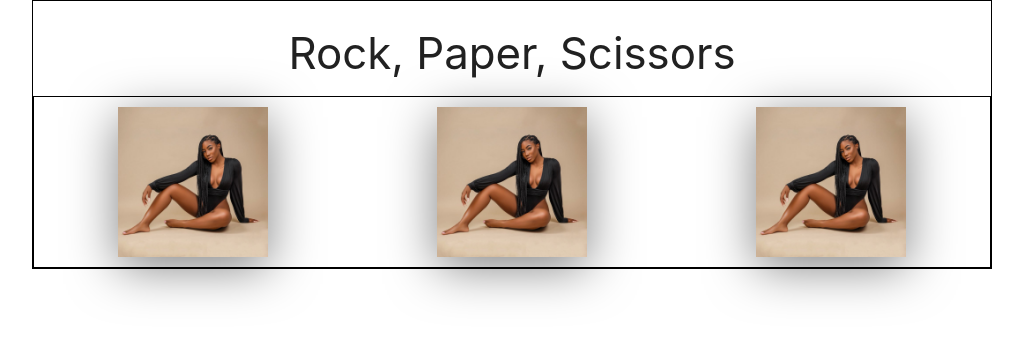
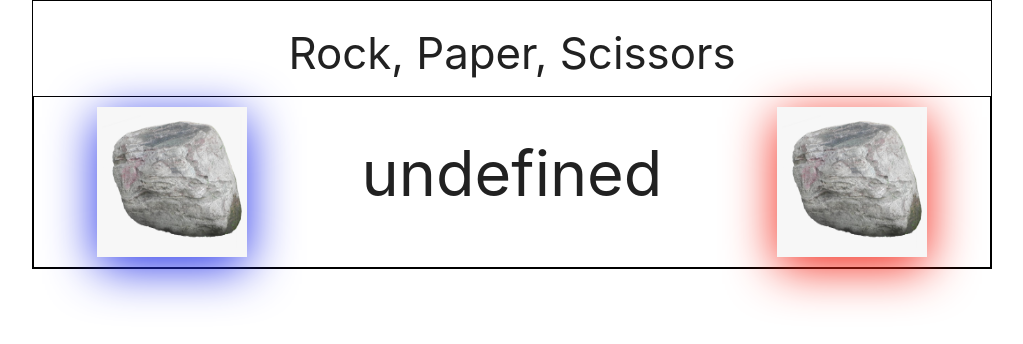
Before and after one commit to bouncei/rock-paper-scissors, a plain HTML site: page index.html in a window 1280 px wide. Both pictures are taken after a click on the picture 321 px from the left and 181 px from the top of the page. Shown: the whole page, without its empty margins (128-1151 px from the left). Drawn offline with nearby package versions, Linux system fonts and the light colour scheme.

Commit message:
verification

```diff
--- a/index.html
+++ b/index.html
@@ -19,8 +19,8 @@
         <!-- <button class="btn btn-primary green" id="" onclick="">Generate Button</button> -->
 
         <div class="flex-box-container-1" id="flex-rps">
-            <img src="static/images/IMG_20210124_180835.jpg" alt="" id="rock" onclick="rpsGame(this)">
-            <img src="static/images/IMG_20210124_180835.jpg" alt="" id="paper" onclick="rpsGame(this)">
+            <img src="static/images/rock.png" alt="" id="rock" onclick="rpsGame(this)">
+            <img src="static/images/paper.png" alt="" id="paper" onclick="rpsGame(this)">
             <img src="static/images/IMG_20210124_180835.jpg" alt="" id="scissors" onclick="rpsGame(this)">
 
 
--- a/static/js/main.js
+++ b/static/js/main.js
@@ -1,5 +1,92 @@
-function rpsGame(youChoice) {
-    console.log(youChoice);
-    console.log(youChoice.src);
+function rpsGame(yourChoice) {
+    console.log(yourChoice);
+    // console.log(youChoice.src);
+
+    var humanChoice, botChoice;
+
+    humanChoice = yourChoice.id;
+    botChoice = numberToChoice(randToRpsInt());
+
+    var result = decideWinner(humanChoice, botChoice);
+    console.log(result);
+
+    var message = finalMessage(result);
+
+
+    rpsFront(humanChoice, botChoice, message)
+
 
 }
+
+
+function randToRpsInt(){
+    return Math.floor(Math.random() * 3);
+}
+
+function numberToChoice (number){
+    return ['rock', 'paper', 'scissors'][number];
+}
+
+
+function decideWinner(yourChoice, computerChoice){
+    var rpsDatabase = {
+        'rock': {'paper': 0, 'rock': 0.5, 'scissors': 1},
+        'paper': {'scissors': 0, 'paper': 0.5, 'rock': 1},
+        'scissors': {'rock': 0, 'scissors': 0.5, 'paper': 1},
+
+    };
+
+    var yourResult = rpsDatabase[yourChoice][computerChoice];
+    var computerResult = rpsDatabase[computerChoice][yourChoice];
+
+    // console.log(yourChoice);
+
+    return [yourResult, computerResult]
+}
+
+
+function finalMessage(yourScore){
+    if (yourScore===0){
+        return "{'message': 'You Lost', 'color': 'red'}"
+
+    }else if (yourScore===0.5){
+        return "{'message': 'Draw', 'color': 'yellow'}"
+
+    }else{
+        return "{'message': 'You won!', 'color': 'green'}"
+
+    }
+
+}
+
+
+
+function rpsFront(humanImgChoice, botImgChoice, finalMessage){
+    var imagesDatabase = {
+        'rock': document.getElementById('rock').src,
+        'paper': document.getElementById('paper').src,
+        'scissors': document.getElementById('scissors').src,
+
+    }
+
+    document.getElementById('rock').remove()
+    document.getElementById('paper').remove()
+    document.getElementById('scissors').remove()
+
+
+    var humanDiv = document.createElement('div')
+    var messageDiv = document.createElement('div')
+    var botDiv = document.createElement('div')
+
+    humanDiv.innerHTML = "<img src='" + imagesDatabase[humanImgChoice] + "' style='box-shadow: 0px 10px 50px rgba(37, 50, 233, 1);'>"
+    messageDiv.innerHTML = "<h1 style='color: " + finalMessage['color'] + "; font-size= 60px; padding=30px; '>" + finalMessage['message'] + "</h1>"
+    botDiv.innerHTML = "<img src='" + imagesDatabase[botImgChoice] + "' style='box-shadow: 0px 10px 50px rgba(243, 38, 24, 1);'>"
+
+    document.getElementById('flex-rps').appendChild(humanDiv);
+    document.getElementById('flex-rps').appendChild(messageDiv);
+    document.getElementById('flex-rps').appendChild(botDiv);
+
+
+
+
+}
```
Also changed, not shown: static/images/paper.png (added), static/images/rock.png (added).
